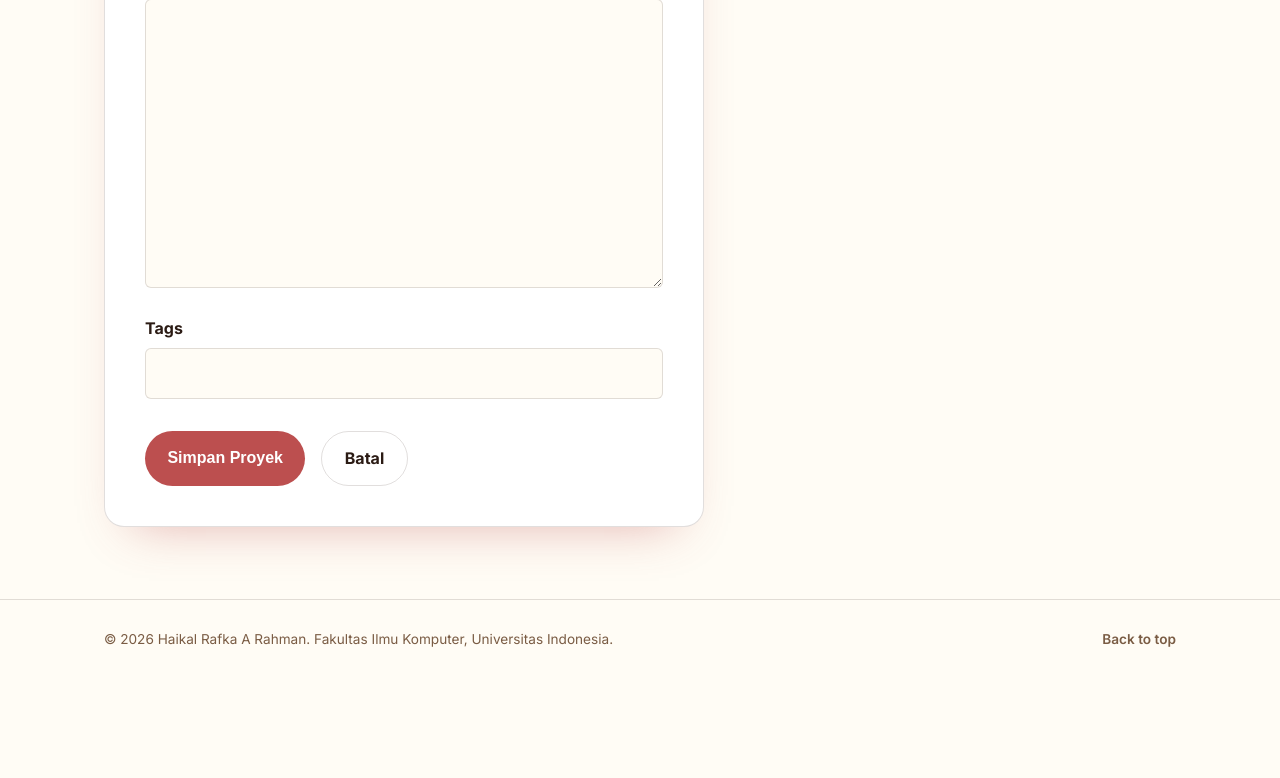
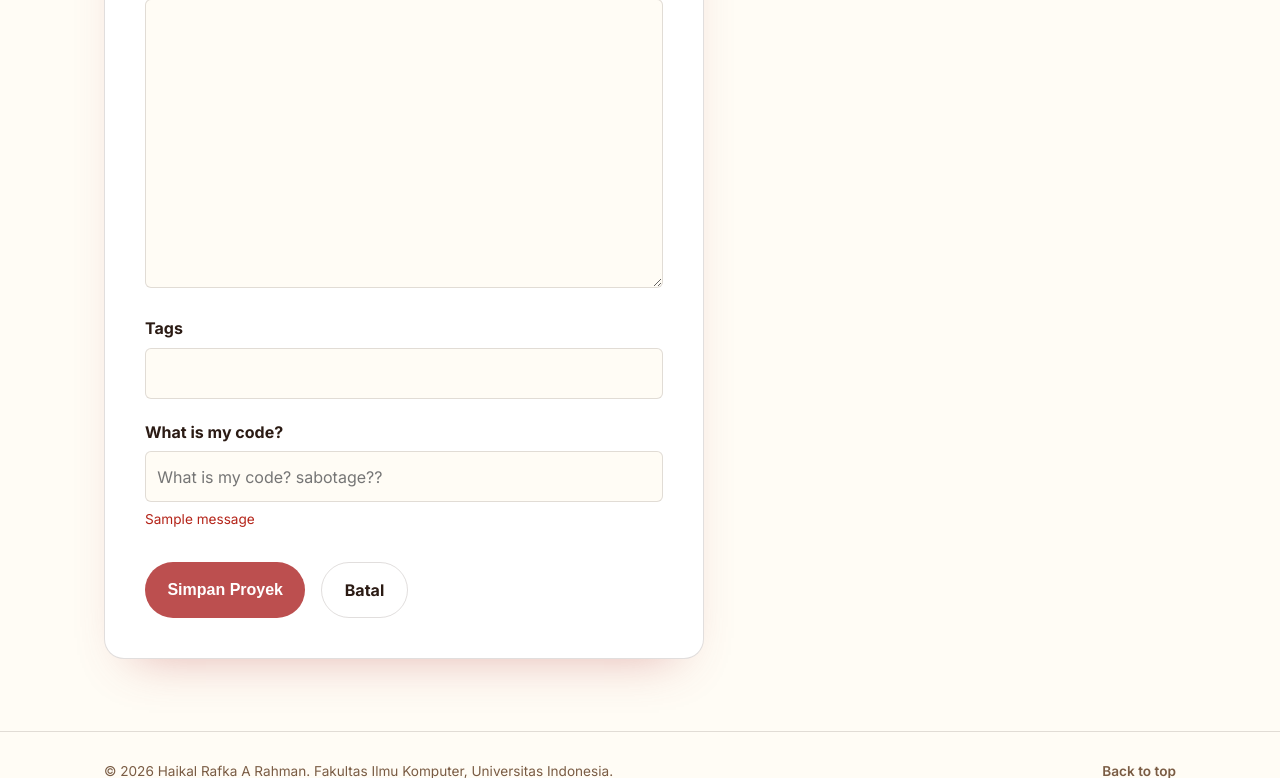
Before and after one commit to PedroTrev-09/myportofolio, a Django app: page /projects/add/ in a window 1280 px wide. Shown: the part 1009-1787 px from the top of the page. Before the commit the page ends 1656 px from the top, so only its background shows below. Run offline with Django 5.2, Linux system fonts and the light colour scheme; tables that the repository leaves empty hold one stand-in row (values such as "Sample post"); one stand-in notice (Sample message) is shown.

Commit message:
Tutorial 03: (terminable) Implements form authorization using a code from .env file.

```diff
--- a/main/views.py
+++ b/main/views.py
@@ -3,6 +3,8 @@ from main.models import Experience, Project
 from main.forms import ProjectForm
 from django.core import serializers
 from django.http import HttpResponse
+from django.conf import settings
+from django.contrib import messages
 
 def show_main(request):
     context = {
@@ -53,22 +55,27 @@ def show_project(request):
 def create_project(request):
     form = ProjectForm(request.POST or None)
 
-    if request.method == "POST" and form.is_valid():
-        form.save()
-        return redirect("main:show_project")
+    if request.method == "POST":
+        secret_code = request.POST.get('secret_code')
 
-    context = {
-        "headerName": "Haikal Rafka",
-        "name": "Haikal Rafka A Rahman",
-        "form": form
-    }
+        if secret_code == settings.PORTFOLIO_SECRET:
+            if form.is_valid():
+                form.save()
+                return redirect("main:show_project")
+        else:
+            messages.error(request, "bukan admin ya?, hahay.")
+
+    context = {"headerName": "Haikal Rafka", "name": "Haikal Rafka A Rahman", "form": form}
     return render(request, "project_form.html", context)
 
 def delete_project(request, id):
     project = get_object_or_404(Project, pk=id)
-
     if request.method == "POST":
-        project.delete()
-        return redirect("main:show_project")
+        secret_code = request.POST.get('secret_code')
+        if secret_code == settings.PORTFOLIO_SECRET.strip():
+            project.delete()
+            messages.success(request, "Proyek berhasil dihapus!")
+        else:
+            messages.error(request, "bukan admin ya?, hahay.")
 
     return redirect("main:show_project")
--- a/portofolio/settings.py
+++ b/portofolio/settings.py
@@ -155,3 +155,5 @@ MAILERS = {
         'BACKEND': 'django.core.mail.backends.console.EmailBackend',
     },
 }
+
+PORTFOLIO_SECRET = os.getenv("SECRET_CODE", "default_secret")
--- a/templates/base.html
+++ b/templates/base.html
@@ -16,6 +16,16 @@
     <link rel="stylesheet" href="{% static 'css/style.css' %}">
 </head>
 <body id="top">
+
+    {% if messages %}
+        <div class="toast-container">
+            {% for message in messages %}
+                <div class="toast-message {{ message.tags }}">
+                    {{ message }}
+                </div>
+            {% endfor %}
+        </div>
+    {% endif %}
 
     <a href="#main-content" class="visually-hidden skip-link">Skip to content</a>
 
--- a/templates/components/project_delete_modal.html
+++ b/templates/components/project_delete_modal.html
@@ -35,6 +35,7 @@
                     popovertargetaction="hide">Batal</button>
             <form method="post" action="{% url 'main:delete_project' project.id %}">
                 {% csrf_token %}
+                <input type="password" name="secret_code" placeholder="My code?" required style="padding: 0.5rem; border: 1px solid var(--line); border-radius: 4px; background: var(--bg); color: var(--ink); width: 120px;">
                 <button type="submit" class="contact-link primary" style="background: #b42318; border-color: #b42318;">Ya, Hapus</button>
             </form>
         </div>
--- a/templates/project_form.html
+++ b/templates/project_form.html
@@ -26,6 +26,17 @@
                     </div>
                     {% endfor %}
 
+                    <div class="form-group">
+                        <label for="secret_code">What is my code?</label>
+                        <input type="password" name="secret_code" id="secret_code" required placeholder="What is my code? sabotage??" style="width: 100%; box-sizing: border-box; padding: 0.7rem; border: 1px solid var(--line); border-radius: 6px; background: var(--bg); color: var(--ink);">
+
+                        {% if messages %}
+                            {% for message in messages %}
+                                <p class="form-error">{{ message }}</p>
+                            {% endfor %}
+                        {% endif %}
+                    </div>
+
                     <div style="margin-top: 2rem; display: flex; gap: 1rem;">
                         <button type="submit" class="contact-link primary" style="background: var(--dusk); border-color: var(--dusk); border: none; cursor: pointer; font-size: 1rem;">Simpan Proyek</button>
                         <a href="{% url 'main:show_project' %}" class="contact-link ghost">Batal</a>
```
Also changed, not shown: static/css/style.css (+34 -0 lines).
